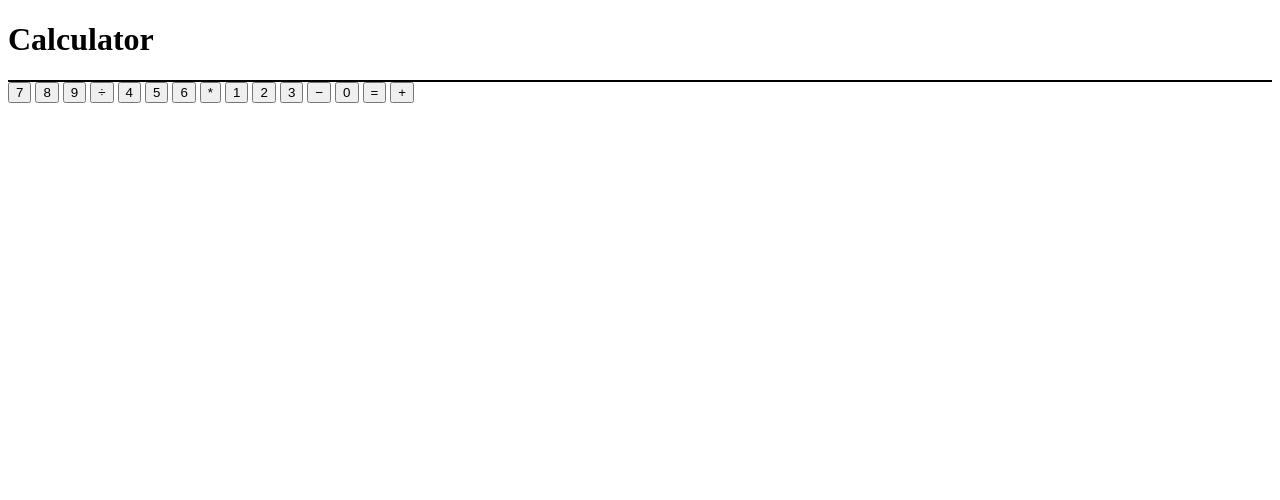
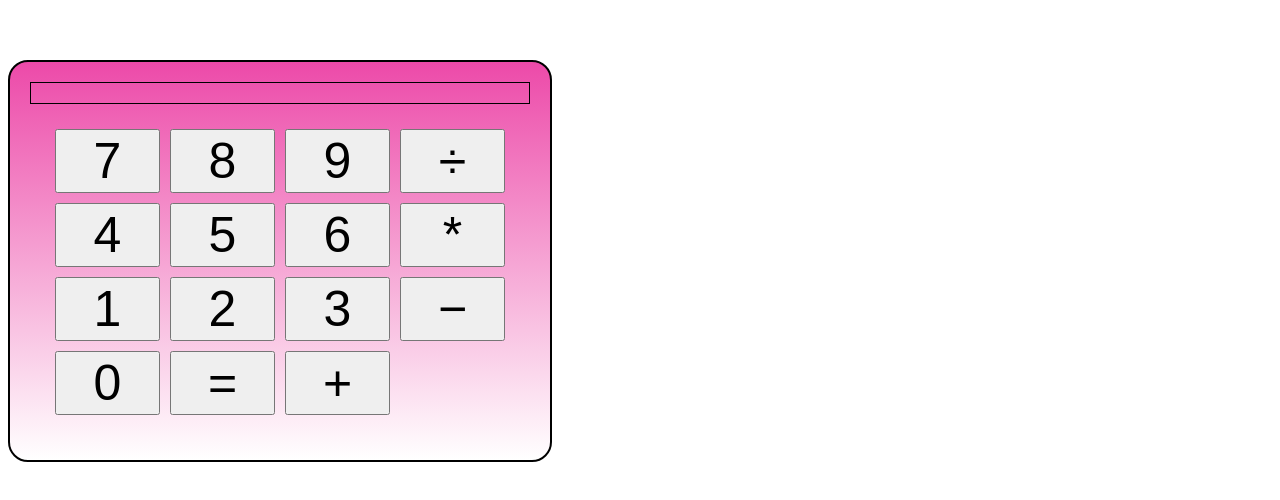
Before and after one commit to Baskin-Ridley/Calculator, a plain HTML site: page index.html in a window 1280 px wide. Drawn offline with Linux system fonts and the light colour scheme.

Commit message:
Styled the calculator

```diff
--- a/index.html
+++ b/index.html
@@ -8,7 +8,8 @@
     <link rel="stylesheet" href="styles.css">
 </head>
 <body>
-    <h1>Calculator</h1>
+    <div class="main">
+        <div class="calculator">
             <div class="screen">
                 <div class="=screen-current" id="currentOperationScreen"></div>
             </div>
@@ -32,8 +33,10 @@
                 <button class="btn" data-number>0</button>
                 <button class="btn" id="equalsBtn">=</button>
                 <button class="btn" data-operator>+</button>
+
             </div>
-
+        </div>
+    </div>
     <script src ="main.js"></script>
 </body>
 </html>
--- a/styles.css
+++ b/styles.css
@@ -1,6 +1,28 @@
+.main {
+
+}
+.calculator {
+    width: 500px;
+    border: 2px solid;
+    border-radius: 20px;
+    padding: 20px;
+    margin-top: 60px;
+    background: linear-gradient(rgba(231, 19, 143, 0.767), white);
+}
+
 .screen {
     display: grid;
     border: 1px solid;
+    padding: 10px 20px;
 }
 
-.
+.buttonGroup {
+    display: grid;
+    grid-template-columns: repeat(4, 1fr);
+    grid-gap: 10px;
+    margin: 25px;
+}
+
+.btn {
+    font-size: 50px;
+}
```
Lines whose indentation alone changed are shown as unchanged.
